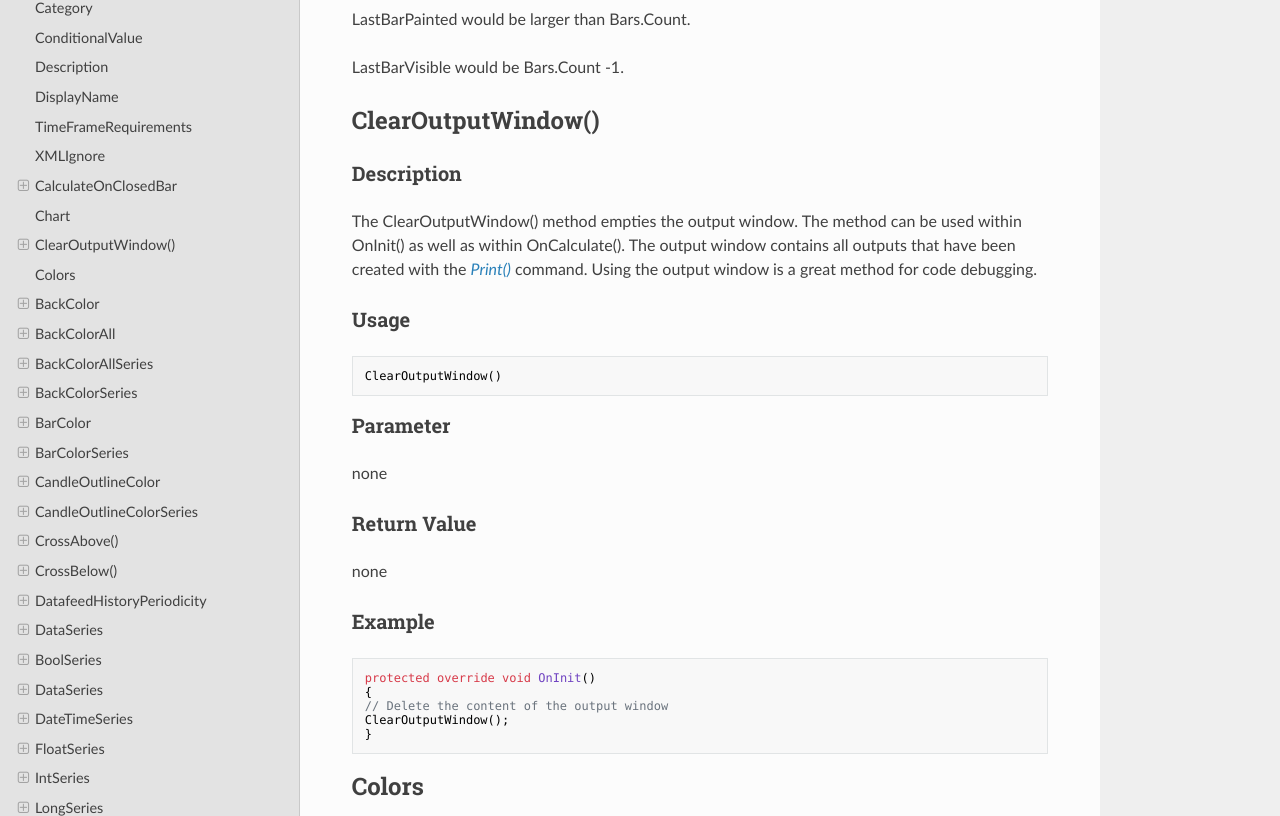
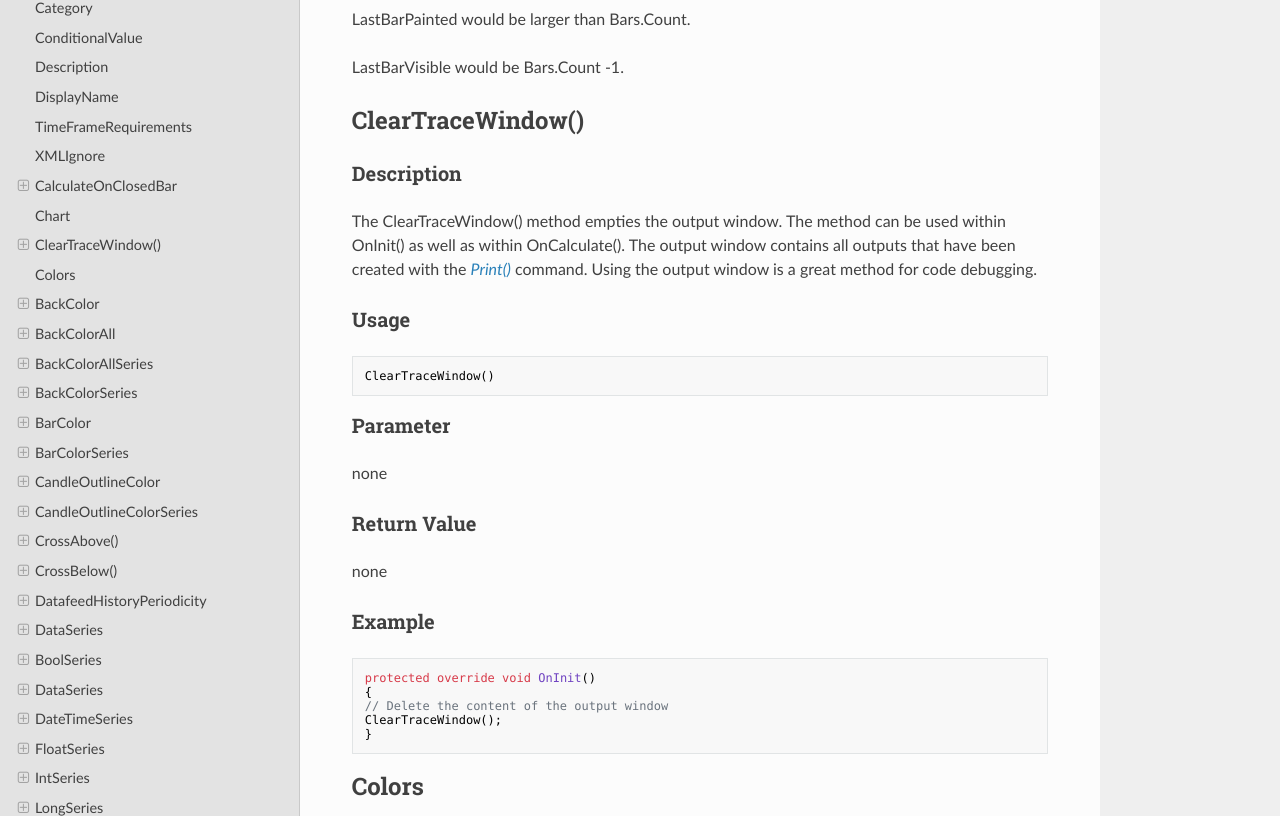
Before and after one commit to AgenaTrader/AgenaScript-documentation, an MkDocs documentation site: the page built from sources/keywords.md, in a window 1280 px wide and 1400 px high, scrolled down 9255 px. Shown: the part 156-972 px from the top of the window. Built offline with MkDocs 1.6.1, drawn with Linux system fonts in a browser that asks for light colours; nearby versions of some CDN libraries; old or Windows-style settings are respelled for this version of MkDocs; some of the changed text lies outside the part shown.

Commit message:
Update keywords.md

````diff
--- a/sources/keywords.md
+++ b/sources/keywords.md
@@ -384,15 +384,15 @@ LastBarPainted would be larger than Bars.Count.
 
 LastBarVisible would be Bars.Count -1.
 
-## ClearOutputWindow()
-### Description
-The ClearOutputWindow() method empties the output window. The method can be used within OnInit() as well as within OnCalculate().
+## ClearTraceWindow()
+### Description
+The ClearTraceWindow() method empties the output window. The method can be used within OnInit() as well as within OnCalculate().
 The output window contains all outputs that have been created with the [*Print()*](#print) command.
 Using the output window is a great method for code debugging.
 
 ### Usage
 ```cs
-ClearOutputWindow()
+ClearTraceWindow()
 ```
 
 ### Parameter
@@ -406,7 +406,7 @@ none
 protected override void OnInit()
 {
 // Delete the content of the output window
-ClearOutputWindow();
+ClearTraceWindow();
 }
 ```
 
@@ -1654,7 +1654,7 @@ InputPriceType
 ```cs
 protected override void OnInit()
 {
-ClearOutputWindow();
+ClearTraceWindow();
 InputPriceType = PriceType.Low;
 }
 protected override void OnCalculate()
@@ -2170,7 +2170,7 @@ Developers of custom AgenaScripts should NOT use this method for running their o
 protected override void OnInit()
 {
 Add(new OnPaint(Color.Blue, "myPlot"));
-ClearOutputWindow();
+ClearTraceWindow();
 IsAutoScale = false;
 IsOverlay = true;
 IsShowPriceMarkers = false;
@@ -2394,7 +2394,7 @@ See [*InputPriceType*](#inputpricetype)
 ## Print()
 ### Description
 The Print() method writes outputs in the AgenaTrader output window.
-See [*ClearOutputWindow()*](#clearoutputwindow).
+See [*ClearTraceWindow()*](#cleartracewindow).
 
 ### Usage
 ```cs
````
